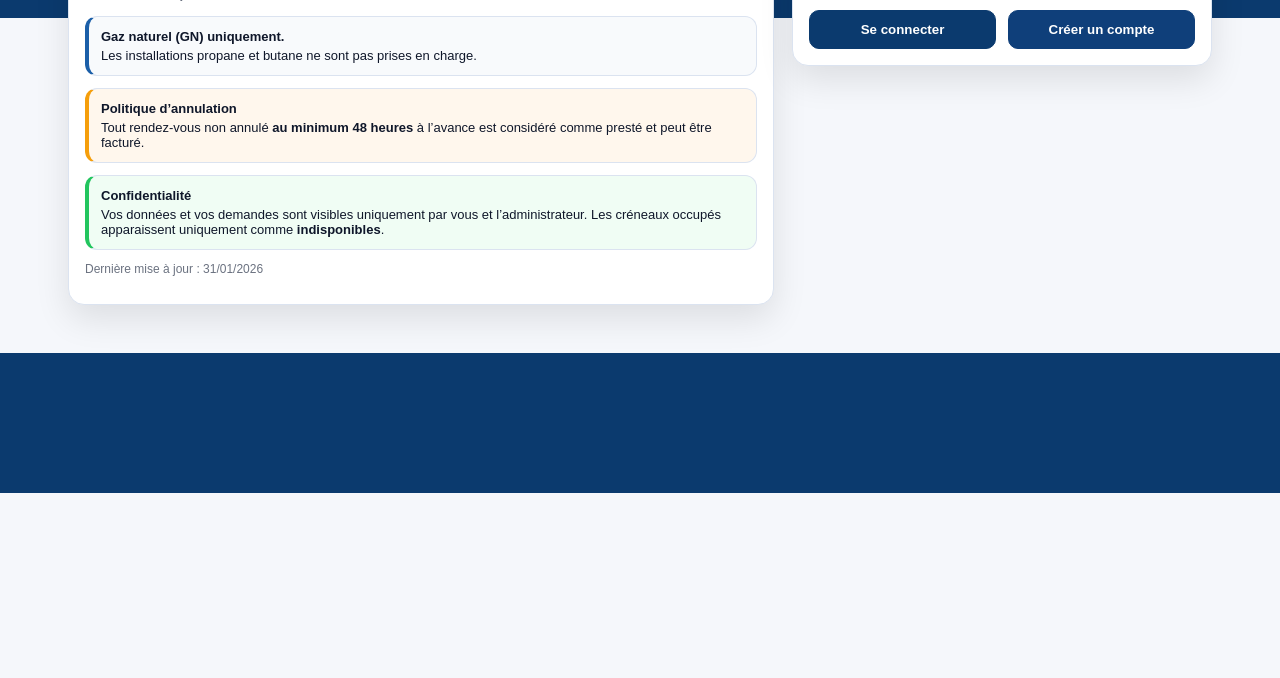
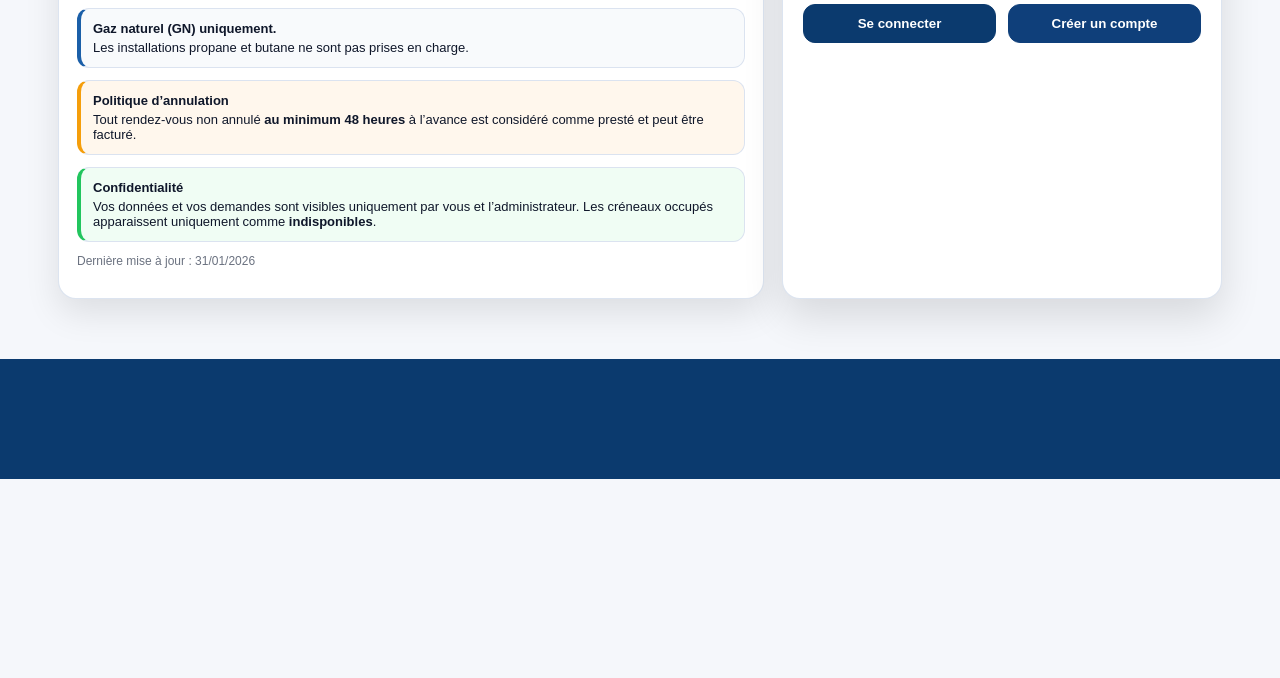
Before and after one commit to dlirium123-glitch/goffin-booking-web-site, a website: page public/index.html in a window 1280 px wide. Shown: the part 122-800 px from the top of the page. Drawn offline with Linux system fonts and the light colour scheme; some packages are replaced by stand-ins of ours; no server answers.

Commit message:
media refonte

```diff
--- a/public/index.css
+++ b/public/index.css
@@ -10,10 +10,6 @@
   --warn:#b45309;
   --shadow:0 10px 25px rgba(0,0,0,.08);
   --radius:14px;
-
-  /* Desktop tuning */
-  --headerBandMobile:180px;
-  --headerBandDesktop:140px;  /* ↓ moins haut sur PC = look + pro */
 }
 
 *{box-sizing:border-box}
@@ -21,25 +17,15 @@
 body{
   margin:0;
   font-family: Arial, Helvetica, sans-serif;
-  background: linear-gradient(
-    180deg,
-    #0b3a6e 0%,
-    #0b3a6e var(--headerBandMobile),
-    var(--bg) var(--headerBandMobile)
-  );
+  background: linear-gradient(180deg, #0b3a6e 0%, #0b3a6e 180px, var(--bg) 180px);
   color:#0f172a;
 }
 
-/* ============= HEADER ============= */
 header{ color:#fff; padding:22px 18px; }
 
 .topbar{
-  max-width:1100px;
-  margin:0 auto;
-  display:flex;
-  gap:16px;
-  align-items:flex-start;
-  justify-content:space-between;
+  max-width:1100px; margin:0 auto;
+  display:flex; gap:16px; align-items:flex-start; justify-content:space-between;
 }
 
 .brand h1{margin:0;font-size:20px;letter-spacing:.2px}
@@ -66,12 +52,7 @@ header{ color:#fff; padding:22px 18px; }
 }
 .btnTop.secondary{background:transparent;color:#fff}
 
-/* ============= LAYOUT ============= */
-main{
-  max-width:1100px;
-  margin:-30px auto 40px;
-  padding:0 18px;
-}
+main{ max-width:1100px;margin:-30px auto 40px;padding:0 18px; }
 
 .grid{
   display:grid;
@@ -113,6 +94,7 @@ input, select, textarea{
   outline:none;
   background:#fff;
 }
+
 textarea{min-height:90px;resize:vertical}
 
 input:focus, select:focus, textarea:focus{
@@ -211,7 +193,6 @@ input:focus, select:focus, textarea:focus{
 .badge.refused{border-color:#f2c2c2;background:#fff5f5;color:var(--danger)}
 .badge.cancelled{border-color:#e5e7eb;background:#f9fafb;color:#374151}
 
-/* ============= MOBILE ============= */
 @media (max-width: 920px){
   .grid{grid-template-columns:1fr}
   main{margin-top:-10px}
@@ -367,6 +348,7 @@ input:focus, select:focus, textarea:focus{
   box-shadow: inset 0 0 0 2px rgba(27,95,168,.35);
 }
 
+/* petite barre en bas pour look moderne */
 .slot::after{
   content:"";
   position:absolute;
@@ -395,68 +377,133 @@ input:focus, select:focus, textarea:focus{
 }
 
 /* ===========================
-   DESKTOP PRO (mobile-safe)
+   DESKTOP PREMIUM (mobile-safe)
    =========================== */
-/* 👉 Tout ce qui suit ne s’applique qu’à partir de 980px */
-@media (min-width: 980px){
-  /* bande bleue plus courte = moins de vide */
-  body{
-    background: linear-gradient(
-      180deg,
-      #0b3a6e 0%,
-      #0b3a6e var(--headerBandDesktop),
-      var(--bg) var(--headerBandDesktop)
-    );
+
+/* 1) écrans moyens : on élargit un peu et on densifie */
+@media (min-width: 900px){
+  header{
+    padding:16px 18px; /* moins haut = moins de bande bleue */
   }
 
-  header{
-    padding:18px 18px; /* un peu plus compact */
+  main{
+    max-width: 1180px;     /* plus large sur desktop */
+    margin: -40px auto 44px;
   }
 
-  /* même largeur pour header et main (ça fait "produit pro") */
-  .topbar,
-  main{
-    max-width: 1180px;
+  .grid{
+    grid-template-columns: 1.15fr 0.85fr; /* meilleur équilibre */
+    align-items: start;
   }
 
-  /* remonte un peu la “carte zone” */
-  main{
-    margin: -42px auto 48px;
-  }
-
-  /* colonne droite stable, alignée et propre */
-  .grid{
-    grid-template-columns: 1fr 420px; /* droite fixe = pro */
-    gap: 18px;
-  }
-
-  /* légère montée de gamme */
   .card{
-    border-radius: 16px;
-    box-shadow: 0 14px 34px rgba(0,0,0,.10);
+    padding:18px;
   }
 
   .brand h1{
     font-size:22px;
   }
+}
 
-  /* Panneau de droite “ancré” (mais PAS en mobile) */
+/* 2) grand desktop : vraie sensation "dashboard" */
+@media (min-width: 1200px){
+  body{
+    /* garde ton style, mais réduit l’impression de vide */
+    background: linear-gradient(
+      180deg,
+      #0b3a6e 0%,
+      #0b3a6e 140px,   /* ↓ avant c’était 180px */
+      var(--bg) 140px
+    );
+  }
+
+  main{
+    max-width: 1260px;
+    margin: -55px auto 52px;
+  }
+
+  .grid{
+    grid-template-columns: 1.25fr 0.75fr;
+    gap: 18px;
+  }
+
+  /* cartes plus "premium" */
+  .card{
+    border-radius: 18px;
+    box-shadow: 0 14px 34px rgba(0,0,0,.10);
+    border-color: rgba(219,227,240,.95);
+  }
+
+  /* La carte de droite (connexion) doit paraître plus importante */
   #rightPanel.card{
     position: sticky;
-    top: 16px;
+    top: 18px;          /* reste visible */
   }
 
-  /* Meilleure présentation des 2 boutons (connexion/création) */
-  /* (si ton JS met ces boutons dans une .actionBox, ça aide aussi) */
+  /* densifier la zone actions */
   .actionBox{
+    grid-template-columns: 1fr 1fr;
     gap: 12px;
+  }
+
+  /* boutons un peu plus "app" */
+  .btn{
+    border-radius: 12px;
+  }
+  .btnTop{
+    border-radius: 12px;
   }
 }
 
-/* très grand écran : éviter le “trop large / trop vide” */
-@media (min-width: 1400px){
+/* 3) ultra-large : on évite les lignes trop longues */
+@media (min-width: 1600px){
+  main{
+    max-width: 1320px;
+  }
+}
+
+/* ===========================
+   DESKTOP ALIGN PRO FIX
+   =========================== */
+@media (min-width: 980px){
+
+  /* même largeur exacte header + main */
   .topbar,
   main{
-    max-width: 1240px;
+    max-width: 1200px;
+  }
+
+  /* structure plus stable */
+  .grid{
+    grid-template-columns: 1fr 440px; /* colonne droite fixe */
+    align-items: stretch;             /* ← important */
+  }
+
+  /* force les cartes à démarrer au même niveau */
+  .card{
+    height: 100%;
+  }
+
+  /* carte droite plus compacte et plus premium */
+  #rightPanel.card{
+    align-self: start;
+    padding: 20px;
+    border-radius: 18px;
+    box-shadow: 0 18px 40px rgba(0,0,0,.12);
+  }
+
+  /* espace visuel sous les cartes réduit */
+  main{
+    margin: -48px auto 60px;
+  }
+
+  /* bande bleue encore un peu plus courte */
+  body{
+    background: linear-gradient(
+      180deg,
+      #0b3a6e 0%,
+      #0b3a6e 120px,
+      var(--bg) 120px
+    );
   }
 }
```
